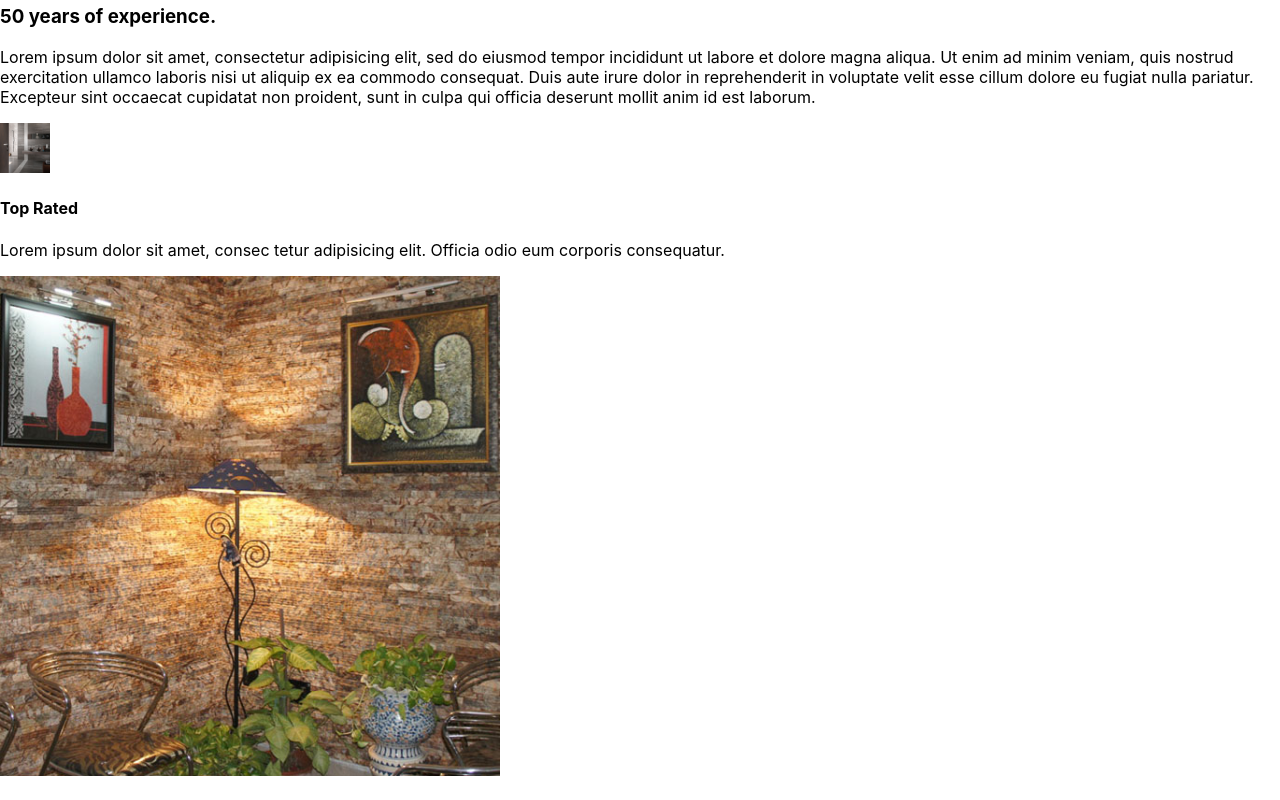
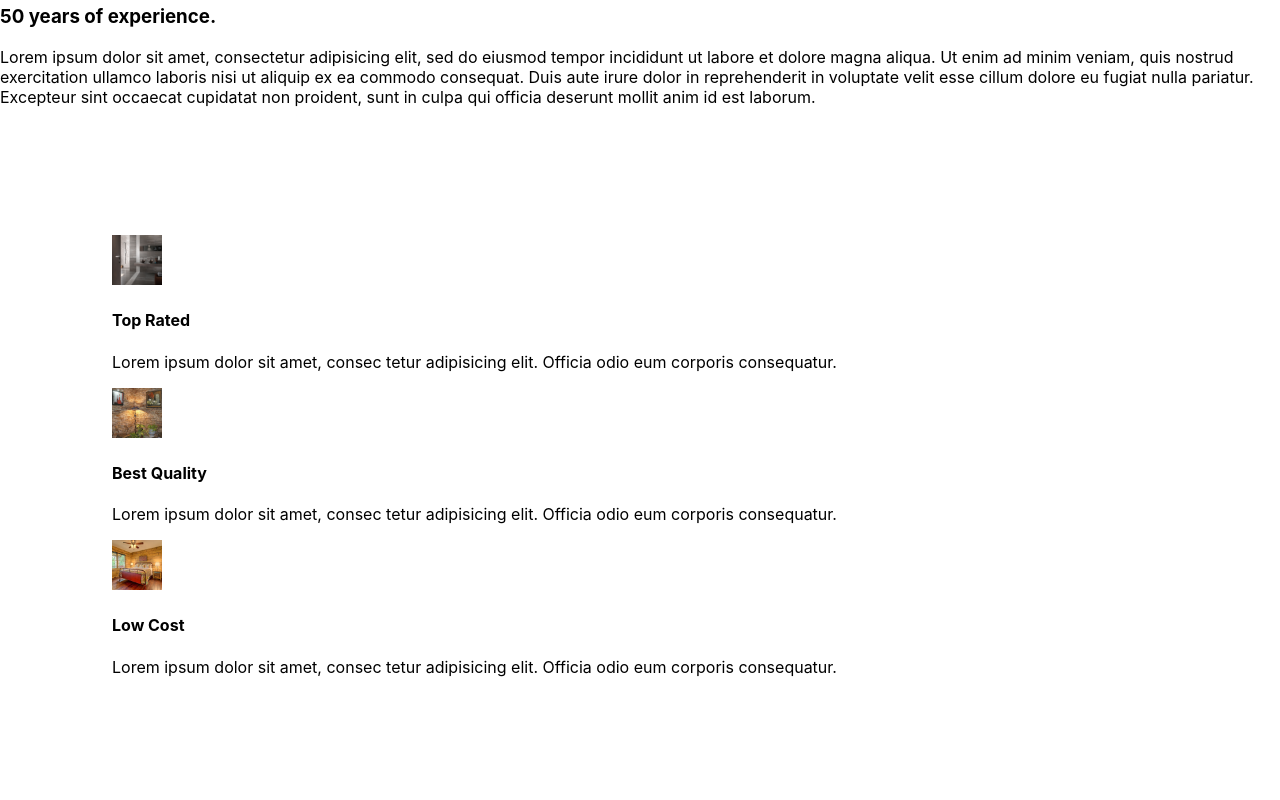
Before and after one commit to Lalit1999/B-tiles, a React (Create React App) app: page /about in a window 1280 px wide. Shown: the part 360-1160 px from the top of the page. Built offline with nearby package versions, Linux system fonts and the light colour scheme.

Commit message:
about.css changes

```diff
--- a/src/comps/about/About.css
+++ b/src/comps/about/About.css
@@ -17,3 +17,10 @@
 	padding: 2rem ;
 	margin-top: 7em ;
 }
+
+.layout1
+{
+	padding: 3em ;
+	margin:  4em ;
+
+}
--- a/src/comps/about/About.js
+++ b/src/comps/about/About.js
@@ -36,21 +36,21 @@ class About extends React.Component
 		                proident, sunt in culpa qui officia deserunt mollit anim id est laborum.
 					</p>
 				</div>
-				<div>
-					<div>
+				<div className = 'layout1'>
+					<div >
 						<img src = {Image2}  alt = 'image2' width = '50' height = '50'/>
 						<h4>Top Rated</h4>
 						<p>Lorem ipsum dolor sit amet, consec tetur adipisicing elit.
 							 Officia odio eum corporis consequatur.</p>
 					</div>
-					<div>
-						<img src = {Image3} alt = 'image3' />
+					<div >
+						<img src = {Image3} alt = 'image3' width = '50' height = '50' />
 						<h4>Best Quality</h4>
 						<p>Lorem ipsum dolor sit amet, consec tetur adipisicing elit.
 							 Officia odio eum corporis consequatur.</p>
 					</div>
 					<div>
-						<img src = {Image4} alt = 'image4' />
+						<img src = {Image4} alt = 'image4' width = '50' height = '50' />
 						<h4>Low Cost</h4>
 						<p>Lorem ipsum dolor sit amet, consec tetur adipisicing elit.
 							 Officia odio eum corporis consequatur.</p>
```
